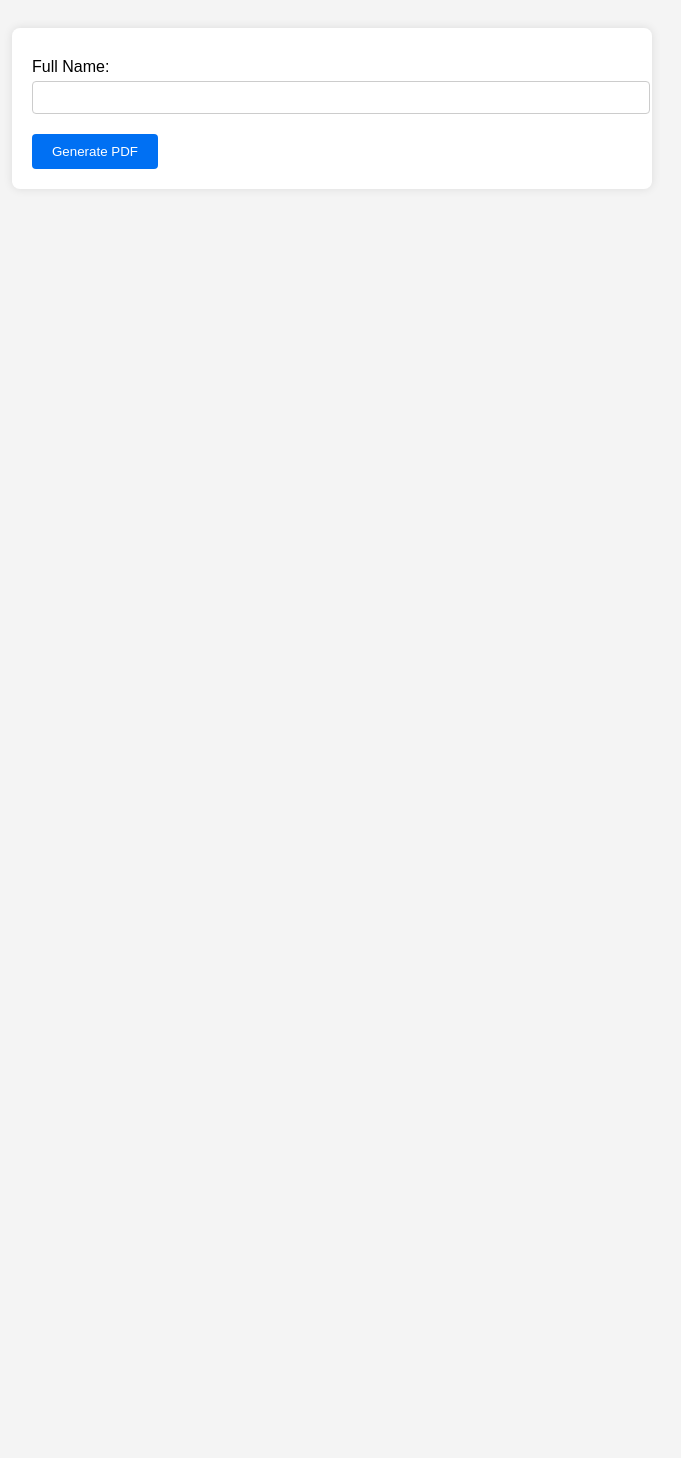
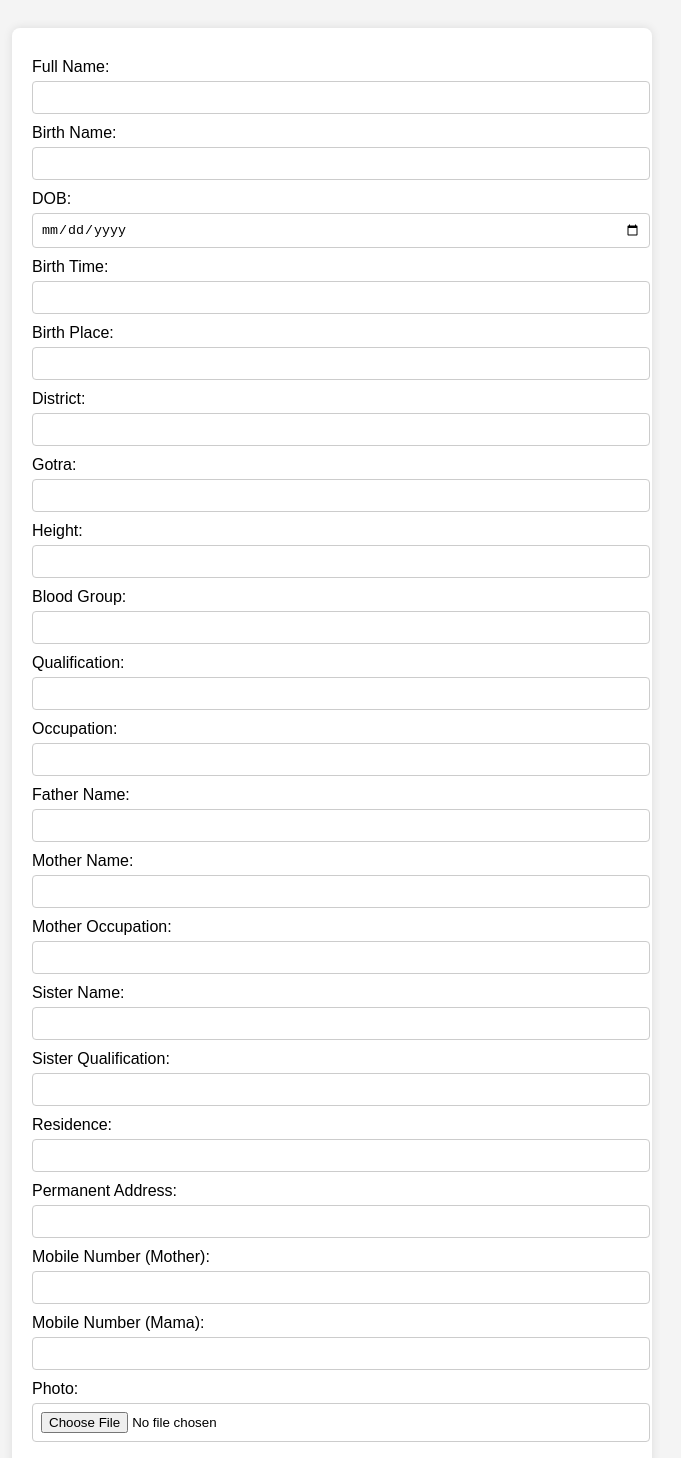
Before and after one commit to Darshan-Paliwal/Biodata_Builder, a Next.js app: page / in a window 1280 px wide. Shown: the part 72-1530 px from the top of the page, without its empty margins (308-989 px from the left). Before the commit the page ends 800 px from the top, so only its background shows below. Built offline with nearby package versions, Linux system fonts and the light colour scheme.

Commit message:
Update page.tsx

```diff
--- a/app/page.tsx
+++ b/app/page.tsx
@@ -3,11 +3,44 @@
 import { useState } from "react";
 
 export default function Home() {
-  const [formData, setFormData] = useState({ name: "" });
+  const [formData, setFormData] = useState({
+    name: "",
+    birthName: "",
+    dob: "",
+    birthTime: "",
+    birthPlace: "",
+    district: "",
+    gotra: "",
+    height: "",
+    bloodGroup: "",
+    qualification: "",
+    occupation: "",
+    fatherName: "",
+    motherName: "",
+    motherOccupation: "",
+    sisterName: "",
+    sisterQualification: "",
+    residence: "",
+    permanentAddress: "",
+    mobileMother: "",
+    mobileMama: "",
+  });
+  const [image, setImage] = useState<string | null>(null);
   const [loading, setLoading] = useState(false);
 
-  const handleChange = (e: React.ChangeEvent<HTMLInputElement>) => {
-    setFormData({ name: e.target.value });
+  const handleChange = (e: React.ChangeEvent<HTMLInputElement | HTMLTextAreaElement>) => {
+    setFormData({ ...formData, [e.target.name]: e.target.value });
+  };
+
+  const handleImageChange = (e: React.ChangeEvent<HTMLInputElement>) => {
+    const file = e.target.files?.[0];
+    if (file) {
+      const reader = new FileReader();
+      reader.onloadend = () => {
+        setImage(reader.result as string);
+      };
+      reader.readAsDataURL(file);
+    }
   };
 
   const handleSubmit = async (e: React.FormEvent) => {
@@ -18,7 +51,7 @@ export default function Home() {
       const response = await fetch("/api/generate-pdf", {
         method: "POST",
         headers: { "Content-Type": "application/json" },
-        body: JSON.stringify(formData),
+        body: JSON.stringify({ formData, image }),
       });
 
       if (!response.ok) {
@@ -48,6 +81,46 @@ export default function Home() {
       <form onSubmit={handleSubmit}>
         <label>Full Name:</label>
         <input type="text" name="name" value={formData.name} onChange={handleChange} required />
+        <label>Birth Name:</label>
+        <input type="text" name="birthName" value={formData.birthName} onChange={handleChange} />
+        <label>DOB:</label>
+        <input type="date" name="dob" value={formData.dob} onChange={handleChange} />
+        <label>Birth Time:</label>
+        <input type="text" name="birthTime" value={formData.birthTime} onChange={handleChange} />
+        <label>Birth Place:</label>
+        <input type="text" name="birthPlace" value={formData.birthPlace} onChange={handleChange} />
+        <label>District:</label>
+        <input type="text" name="district" value={formData.district} onChange={handleChange} />
+        <label>Gotra:</label>
+        <input type="text" name="gotra" value={formData.gotra} onChange={handleChange} />
+        <label>Height:</label>
+        <input type="text" name="height" value={formData.height} onChange={handleChange} />
+        <label>Blood Group:</label>
+        <input type="text" name="bloodGroup" value={formData.bloodGroup} onChange={handleChange} />
+        <label>Qualification:</label>
+        <input type="text" name="qualification" value={formData.qualification} onChange={handleChange} />
+        <label>Occupation:</label>
+        <input type="text" name="occupation" value={formData.occupation} onChange={handleChange} />
+        <label>Father Name:</label>
+        <input type="text" name="fatherName" value={formData.fatherName} onChange={handleChange} />
+        <label>Mother Name:</label>
+        <input type="text" name="motherName" value={formData.motherName} onChange={handleChange} />
+        <label>Mother Occupation:</label>
+        <input type="text" name="motherOccupation" value={formData.motherOccupation} onChange={handleChange} />
+        <label>Sister Name:</label>
+        <input type="text" name="sisterName" value={formData.sisterName} onChange={handleChange} />
+        <label>Sister Qualification:</label>
+        <input type="text" name="sisterQualification" value={formData.sisterQualification} onChange={handleChange} />
+        <label>Residence:</label>
+        <input type="text" name="residence" value={formData.residence} onChange={handleChange} />
+        <label>Permanent Address:</label>
+        <input type="text" name="permanentAddress" value={formData.permanentAddress} onChange={handleChange} />
+        <label>Mobile Number (Mother):</label>
+        <input type="tel" name="mobileMother" value={formData.mobileMother} onChange={handleChange} />
+        <label>Mobile Number (Mama):</label>
+        <input type="tel" name="mobileMama" value={formData.mobileMama} onChange={handleChange} />
+        <label>Photo:</label>
+        <input type="file" accept="image/*" onChange={handleImageChange} />
         <button type="submit" disabled={loading}>
           {loading ? "Generating..." : "Generate PDF"}
         </button>
```
